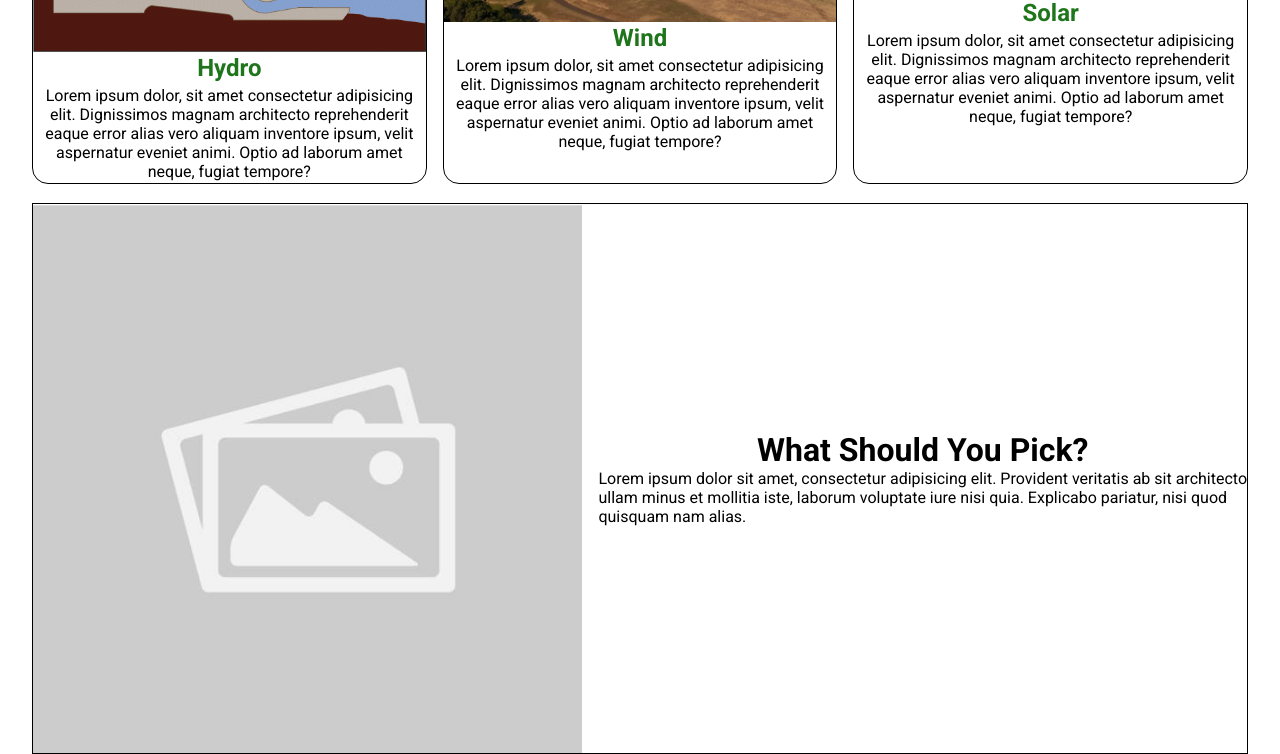
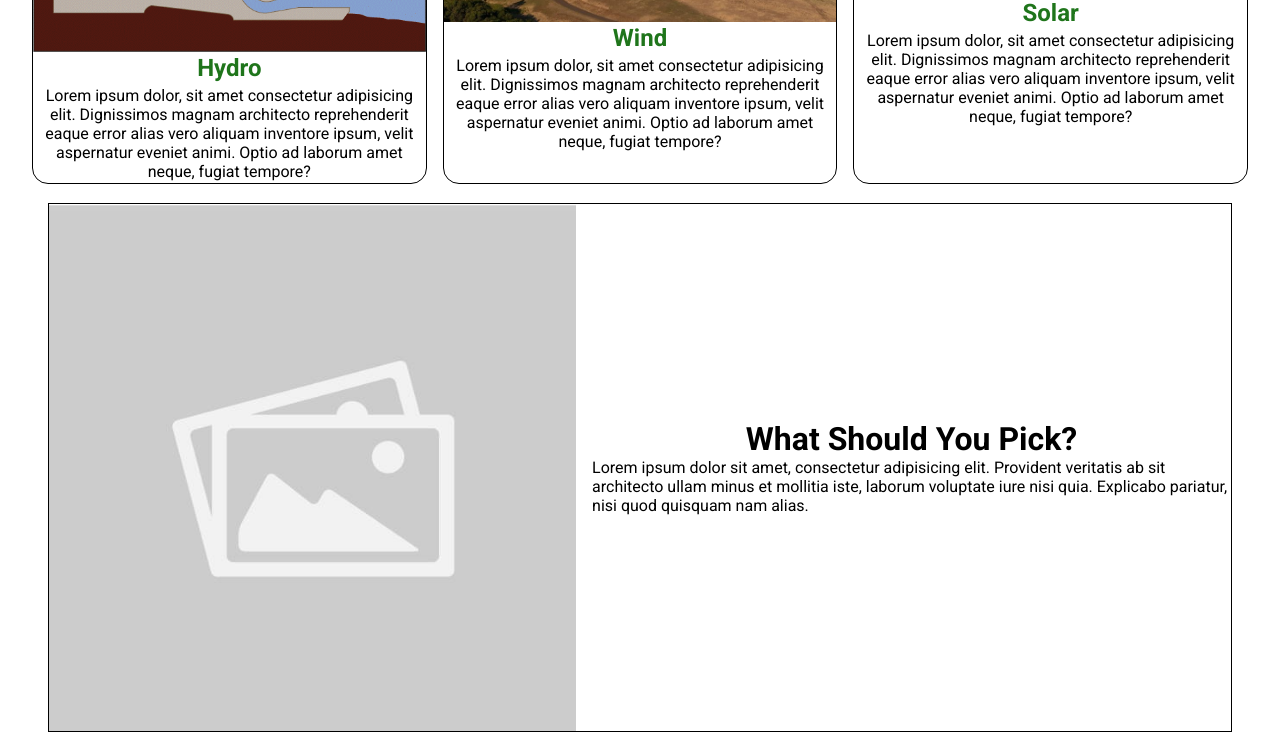
Before and after one commit to pdsTSA/Green-Power-website2024, a website: page CostsPage/costs.html in a window 1280 px wide. Shown: the part 1440-2194 px from the top of the page. After the commit the page ends 2172 px from the top, so only its background shows below. Drawn offline with nearby package versions, Linux system fonts and the light colour scheme.

Commit message:
Minor changes

```diff
--- a/CostsPage/costs.css
+++ b/CostsPage/costs.css
@@ -152,15 +152,15 @@ h3 {
 
 .information-article {
   display: flex;
-  width: 95%;
+  margin: 0 3em 0 3em;
   border: 1px solid rgb(0, 0, 0);
   align-items: center;
 }
 
 .information-article img {
-  width: 100%;
+  width: 50%;
   height: auto;
-  min-width: 200px;
+  min-width: 100px;
   margin-right: 1rem;
 }
 
@@ -196,6 +196,7 @@ h3 {
   }
 
   .information-article img {
+    width: 100%;
     margin-right: 0px;
   }
 }
```
